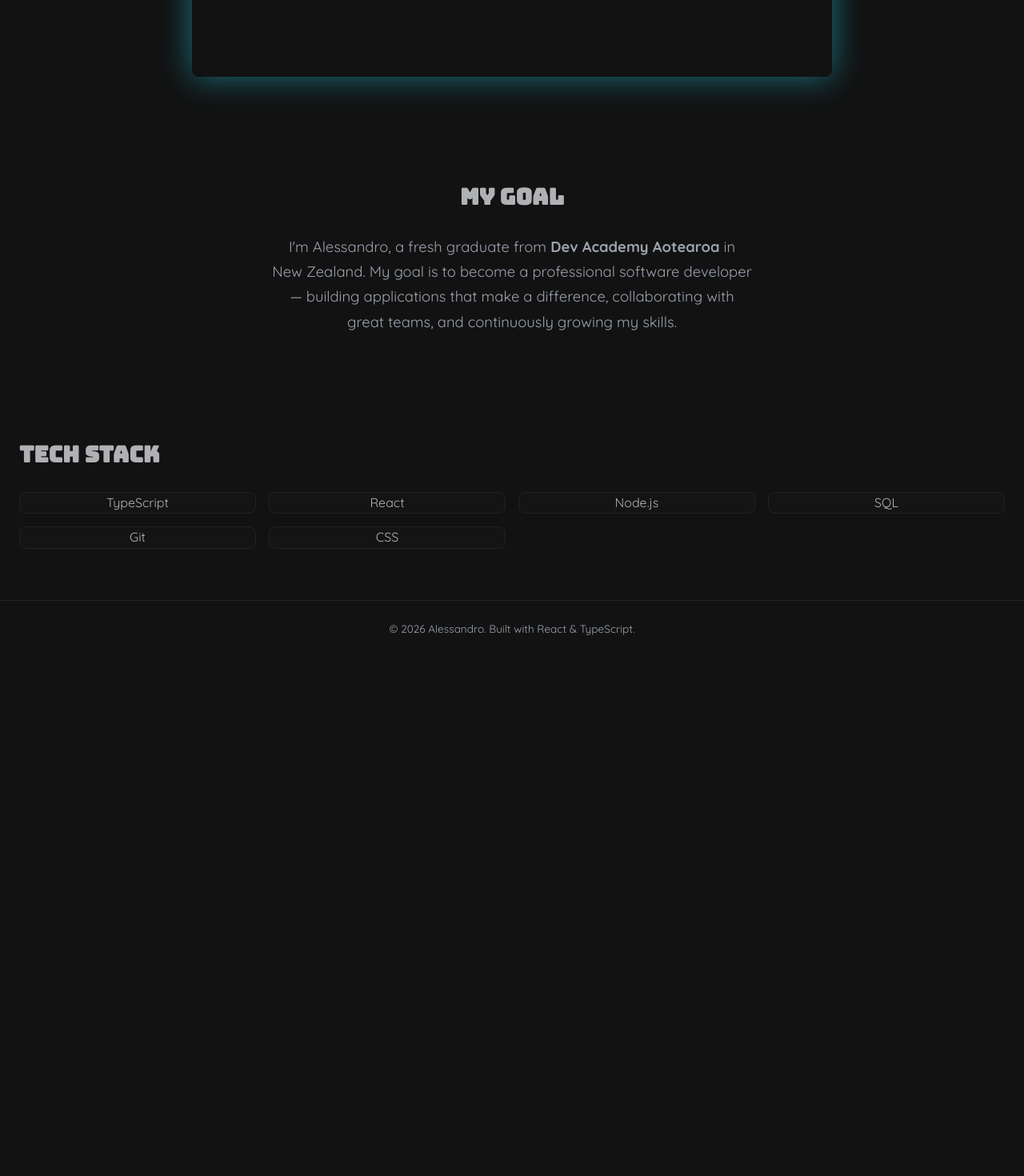
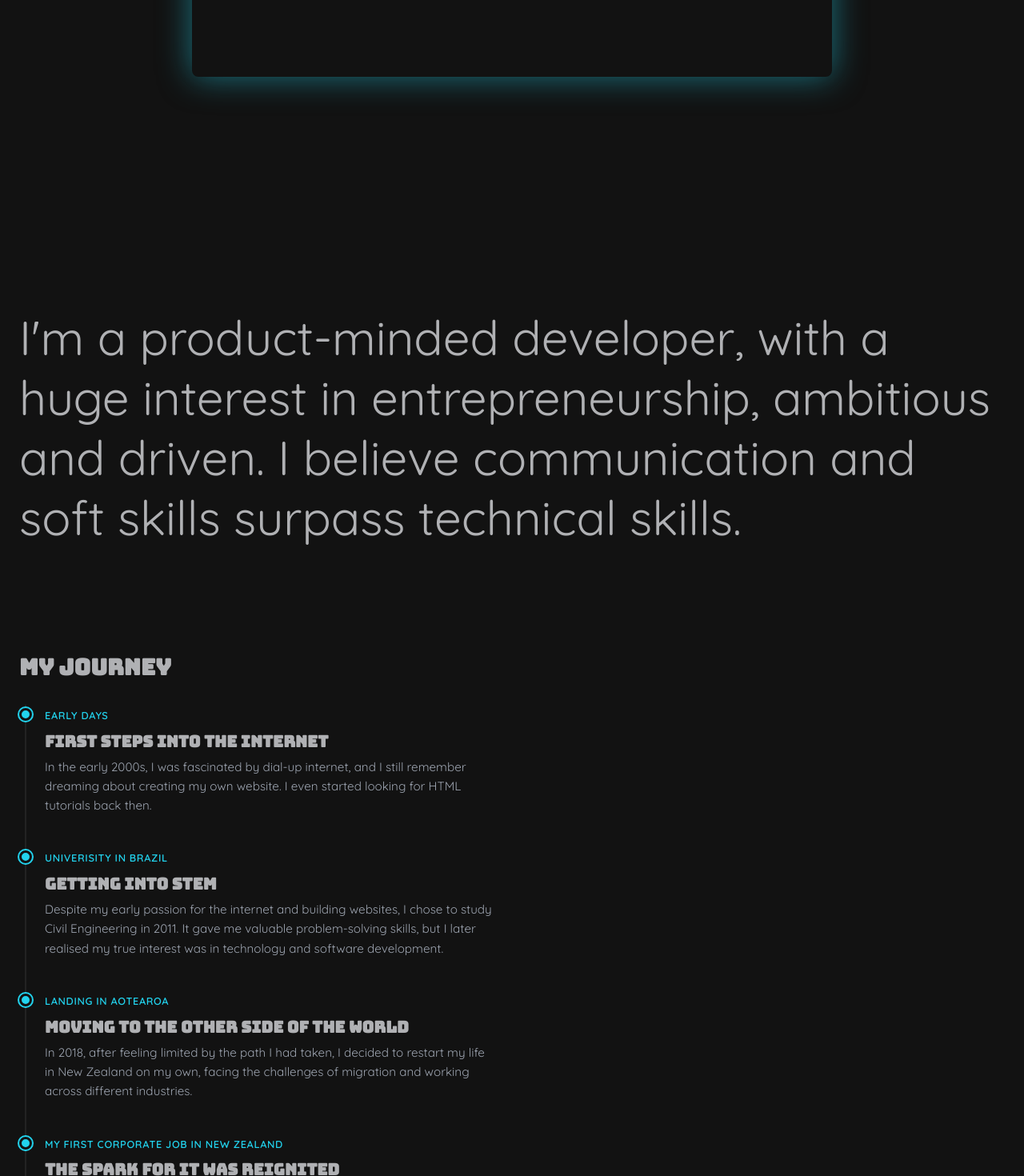
Before and after one commit to ale2502/portfolio-website, a React (Vite) app: page / in a window 1280 px wide. Shown: the part 1330-2800 px from the top of the page at 80% size. Before the commit the page ends 2151 px from the top, so only its background shows below. Built offline with nearby package versions, Linux system fonts and the light colour scheme.

Commit message:
Fix: motion of statement and timeline

```diff
--- /dev/null
+++ b/src/components/Timeline.tsx
@@ -0,0 +1,87 @@
+import { useRef } from 'react';
+import { motion } from 'framer-motion';
+import { useGSAP } from '@gsap/react';
+import gsap from 'gsap';
+
+const timeline = [
+  {
+    period: 'Early Days',
+    title: 'First steps into the internet',
+    desc: 'In the early 2000s, I was fascinated by dial-up internet, and I still remember dreaming about creating my own website. I even started looking for HTML tutorials back then.',
+  },
+  {
+    period: 'Univerisity in Brazil',
+    title: 'Getting into STEM',
+    desc: 'Despite my early passion for the internet and building websites, I chose to study Civil Engineering in 2011. It gave me valuable problem-solving skills, but I later realised my true interest was in technology and software development.',
+  },
+  {
+    period: 'Landing in Aotearoa',
+    title: 'Moving to the other side of the world',
+    desc: 'In 2018, after feeling limited by the path I had taken, I decided to restart my life in New Zealand on my own, facing the challenges of migration and working across different industries.',
+  },
+  {
+    period: 'My first corporate job in New Zealand',
+    title: 'The spark for IT was reignited',
+    desc: 'In 2022, I returned to my Civil Engineering background as a draughtsman/designer for a farm building company in Christchurch. As the role evolved into tech-focused business analysis, my old passion for IT was reignited.',
+  },
+  {
+    period: 'Today',
+    title: 'Finally shifted into IT',
+    desc: 'In 2026, I joined Dev Academy Aotearoa’s Software Development Bootcamp to build my technical foundation in TypeScript, React, Node.js and SQL, while strengthening my communication, feedback and collaboration skills.',
+  },
+];
+
+export default function Timeline() {
+  const sectionRef = useRef<HTMLElement>(null);
+  const headingRef = useRef<HTMLHeadingElement>(null);
+  const itemsRef = useRef<HTMLDivElement>(null);
+
+  useGSAP(
+    () => {
+      const tl = gsap.timeline({
+        scrollTrigger: {
+          trigger: sectionRef.current,
+          start: 'top bottom',
+          end: 'bottom top',
+          scrub: 1,
+        },
+      });
+
+      tl.to(headingRef.current, { y: -60, ease: 'none' }, 0)
+        .to(itemsRef.current, { y: 50, ease: 'none' }, 0)
+        .to(
+          [headingRef.current, itemsRef.current],
+          { opacity: 0, ease: 'none' },
+          0.4,
+        );
+    },
+    { scope: sectionRef },
+  );
+
+  return (
+    <section ref={sectionRef} className="timeline-section">
+      <div className="container">
+        <h2 ref={headingRef}>My Journey</h2>
+        <div ref={itemsRef} className="timeline">
+          {timeline.map((item, i) => (
+            <motion.div
+              key={i}
+              className="timeline-item"
+              initial={{ opacity: 0, y: 20 }}
+              whileInView={{ opacity: 1, y: 0 }}
+              viewport={{ amount: 0.4 }}
+              transition={{ duration: 1, delay: i * 0.1, ease: 'easeOut' }}
+            >
+              <div className="timeline-dot" />
+              <div className="timeline-content">
+                <span className="timeline-period">{item.period}</span>
+                <h3>{item.title}</h3>
+                <p>{item.desc}</p>
+              </div>
+            </motion.div>
+          ))}
+        </div>
+      </div>
+    </section>
+  );
+}
--- a/src/index.css
+++ b/src/index.css
@@ -182,6 +182,10 @@ main {
   border-radius: var(--radius);
   overflow: hidden;
   box-shadow: 0 0 40px rgba(34, 211, 238, 0.5);
+}
+
+.statement-section {
+  padding-top: 14rem;
 }
 
 /* Goals */
--- a/src/pages/Home.tsx
+++ b/src/pages/Home.tsx
@@ -4,6 +4,7 @@ import { useGSAP } from '@gsap/react';
 import gsap from 'gsap';
 import LiteYouTubeEmbed from 'react-lite-youtube-embed';
 import 'react-lite-youtube-embed/dist/LiteYouTubeEmbed.css';
+import Timeline from '../components/Timeline';
 
 const skills = ['TypeScript', 'React', 'Node.js', 'SQL', 'Git', 'CSS'];
 
@@ -20,6 +21,10 @@ export default function Home() {
   const videoSectionRef = useRef<HTMLElement>(null);
   const videoHeadingRef = useRef<HTMLHeadingElement>(null);
   const videoContainerRef = useRef<HTMLDivElement>(null);
+
+  // Statement
+  const statementSectionRef = useRef<HTMLElement>(null);
+  const statementTextRef = useRef<HTMLParagraphElement>(null);
 
   // GSAP main hero
   useGSAP(
@@ -74,6 +79,27 @@ export default function Home() {
         );
     },
     { scope: videoSectionRef },
+  );
+
+  // GSAP statement
+  useGSAP(
+    () => {
+      const tl = gsap.timeline({
+        scrollTrigger: {
+          trigger: statementSectionRef.current,
+          start: 'top bottom',
+          end: 'bottom top',
+          scrub: 1,
+        },
+      });
+
+      tl.to(statementTextRef.current, { y: -90, ease: 'none' }, 0).to(
+        statementTextRef.current,
+        { opacity: 0, ease: 'none' },
+        0.4,
+      );
+    },
+    { scope: statementSectionRef },
   );
   return (
     <>
@@ -134,19 +160,22 @@ export default function Home() {
         </div>
       </section>
 
-      {/* Goals */}
-      <section className="goals-section">
+      {/* Statement */}
+      <section ref={statementSectionRef} className="statement-section pb-24">
         <div className="container">
-          <h2>My Goal</h2>
-          <p className="goals-text">
-            I'm Alessandro, a fresh graduate from{' '}
-            <strong>Dev Academy Aotearoa</strong> in New Zealand. My goal is to
-            become a professional software developer — building applications
-            that make a difference, collaborating with great teams, and
-            continuously growing my skills.
+          <p
+            ref={statementTextRef}
+            className="text-4xl md:text-6xl leading-tight"
+          >
+            I'm a product-minded developer, with a huge interest in
+            entrepreneurship, ambitious and driven. I believe communication and
+            soft skills surpass technical skills.
           </p>
         </div>
       </section>
+
+      {/* Timeline */}
+      <Timeline />
 
       <section className="py-16">
         <div className="container">
```
